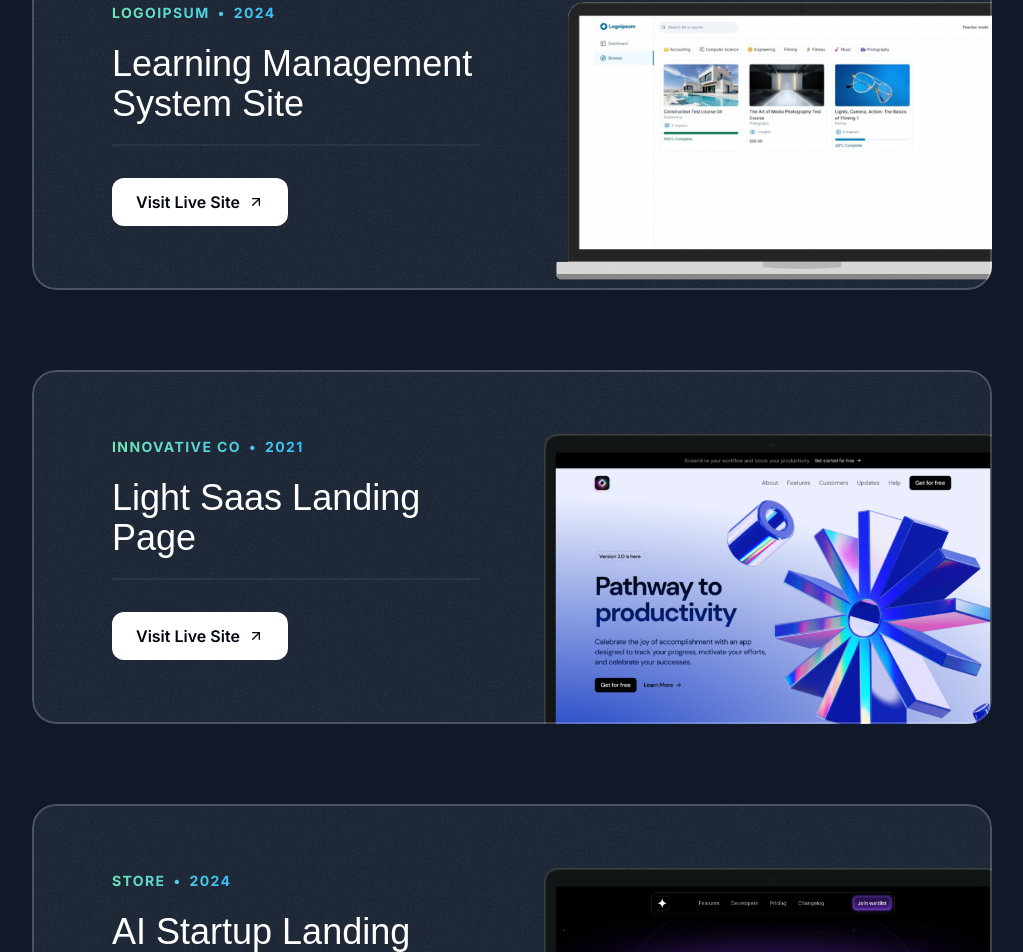
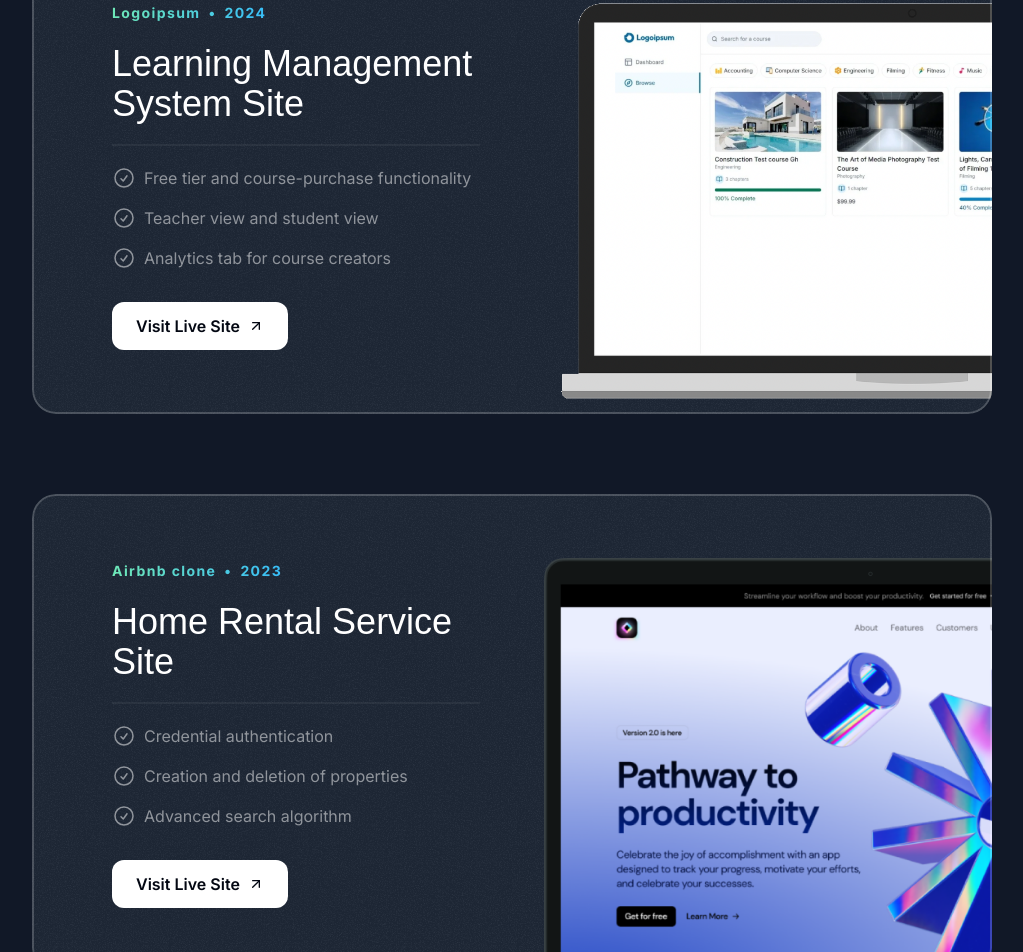
Before and after one commit to tommywa-a/Portfolio-site, a Next.js app: page / in a window 1280 px wide. Shown: the part 1302-2254 px from the top of the page, without its empty margins (128-1151 px from the left). Built offline with nearby package versions, Linux system fonts and the light colour scheme; a web font is replaced by a local one.

Commit message:
Modified projects.tsx

```diff
--- a/src/sections/Projects.tsx
+++ b/src/sections/Projects.tsx
@@ -14,21 +14,21 @@ const portfolioProjects = [
 		year: '2024',
 		title: 'Learning Management System Site',
 		results: [
-			{ title: 'Enhanced user experience by 40%' },
-			{ title: 'Improved site speed by 50%' },
-			{ title: 'Increased mobile traffic by 35%' },
+			{ title: 'Free tier and course-purchase functionality' },
+			{ title: 'Teacher view and student view' },
+			{ title: 'Analytics tab for course creators' },
 		],
 		link: 'https://lms-webapp-tommywaas-projects.vercel.app/',
 		image: darkSaasLandingPage,
 	},
 	{
-		company: 'Innovative Co',
-		year: '2021',
-		title: 'Light Saas Landing Page',
+		company: 'Airbnb clone',
+		year: '2023',
+		title: 'Home Rental Service Site',
 		results: [
-			{ title: 'Boosted sales by 20%' },
-			{ title: 'Expanded customer reach by 35%' },
-			{ title: 'Increased brand awareness by 15%' },
+			{ title: 'Credential authentication' },
+			{ title: 'Creation and deletion of properties' },
+			{ title: 'Advanced search algorithm' },
 		],
 		link: 'https://youtu.be/7hi5zwO75yc',
 		image: lightSaasLandingPage,
@@ -36,11 +36,11 @@ const portfolioProjects = [
 	{
 		company: 'STOrE',
 		year: '2024',
-		title: 'AI Startup Landing Page',
+		title: 'E-Commerce Site',
 		results: [
-			{ title: 'Enhanced user experience by 40%' },
-			{ title: 'Improved site speed by 50%' },
-			{ title: 'Increased mobile traffic by 35%' },
+			{ title: 'Add-to-cart' },
+			{ title: 'Checkout functionality' },
+			{ title: '' },
 		],
 		link: 'https://youtu.be/Z7I5uSRHMHg',
 		image: aiStartupLandingPage,
@@ -65,7 +65,7 @@ export const ProjectsSection = () => {
 						>
 							<div className='lg:grid lg:grid-cols-2 lg:gap-16'>
 								<div className='lg:pb-16'>
-									<div className='bg-gradient-to-r from-emerald-300 to-sky-400 inline-flex gap-2 font-bold uppercase tracking-widest text-sm text-transparent bg-clip-text'>
+									<div className='bg-gradient-to-r from-emerald-300 to-sky-400 inline-flex gap-2 font-bold tracking-widest text-sm text-transparent bg-clip-text'>
 										<span>{project.company}</span>
 										<span>&bull;</span>
 										<span>{project.year}</span>
@@ -75,7 +75,7 @@ export const ProjectsSection = () => {
 										{project.title}
 									</h3>
 									<hr className='border-t-2 border-white/5 mt-4 md:mt-5' />
-									{/* <ul className='flex flex-col gap-4 mt-4 md:mt-5'>
+									<ul className='flex flex-col gap-4 mt-4 md:mt-5'>
 										{project.results.map((result) => (
 											<li
 												key={result.title}
@@ -85,7 +85,7 @@ export const ProjectsSection = () => {
 												<span>{result.title}</span>
 											</li>
 										))}
-									</ul> */}
+									</ul>
 									<a href={project.link}>
 										<button className='bg-white text-gray-950 h-12 w-full md:w-auto md:px-6 rounded-xl font-semibold inline-flex items-center justify-center gap-2 mt-8'>
 											<span>Visit Live Site</span>
```
